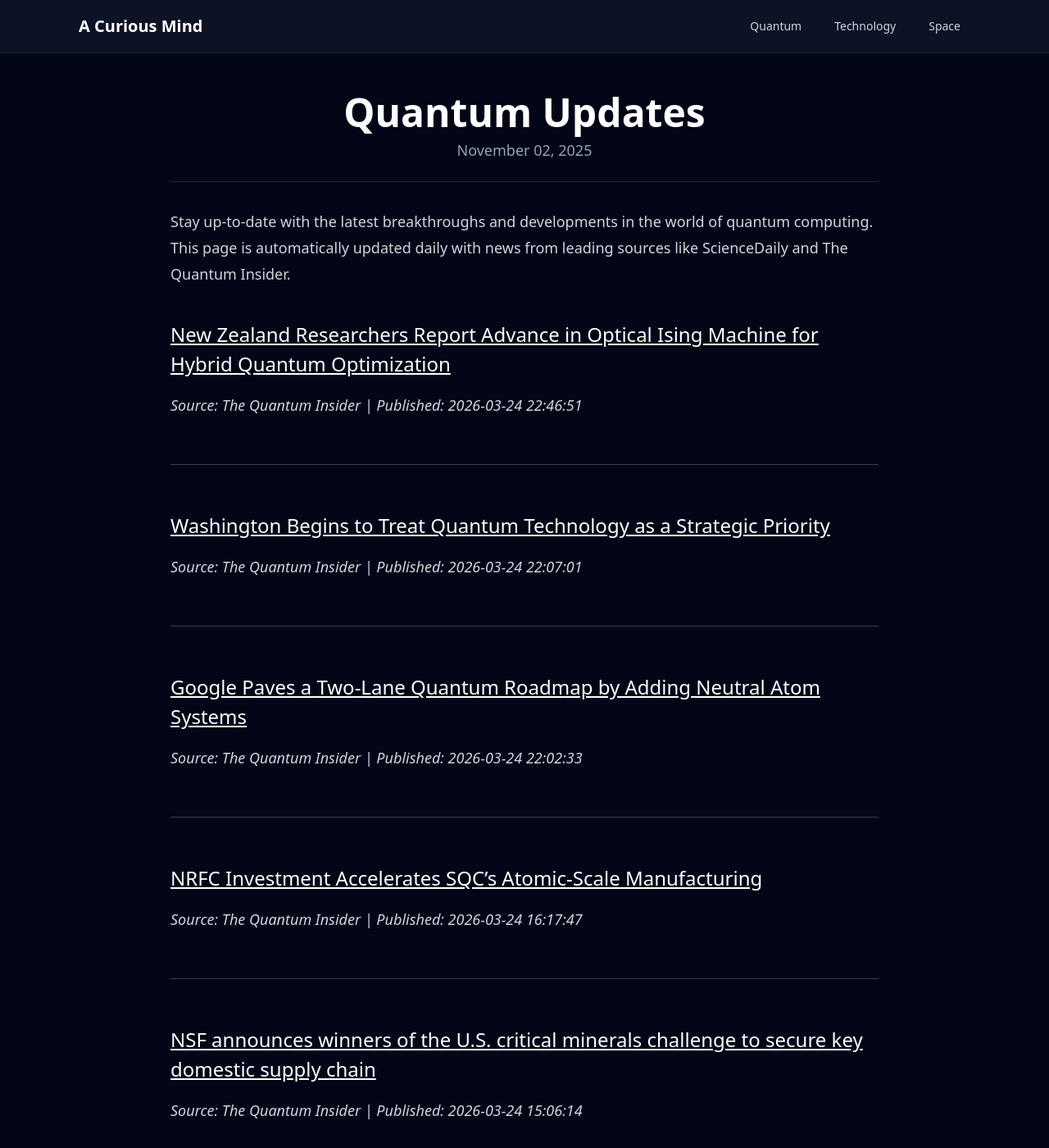
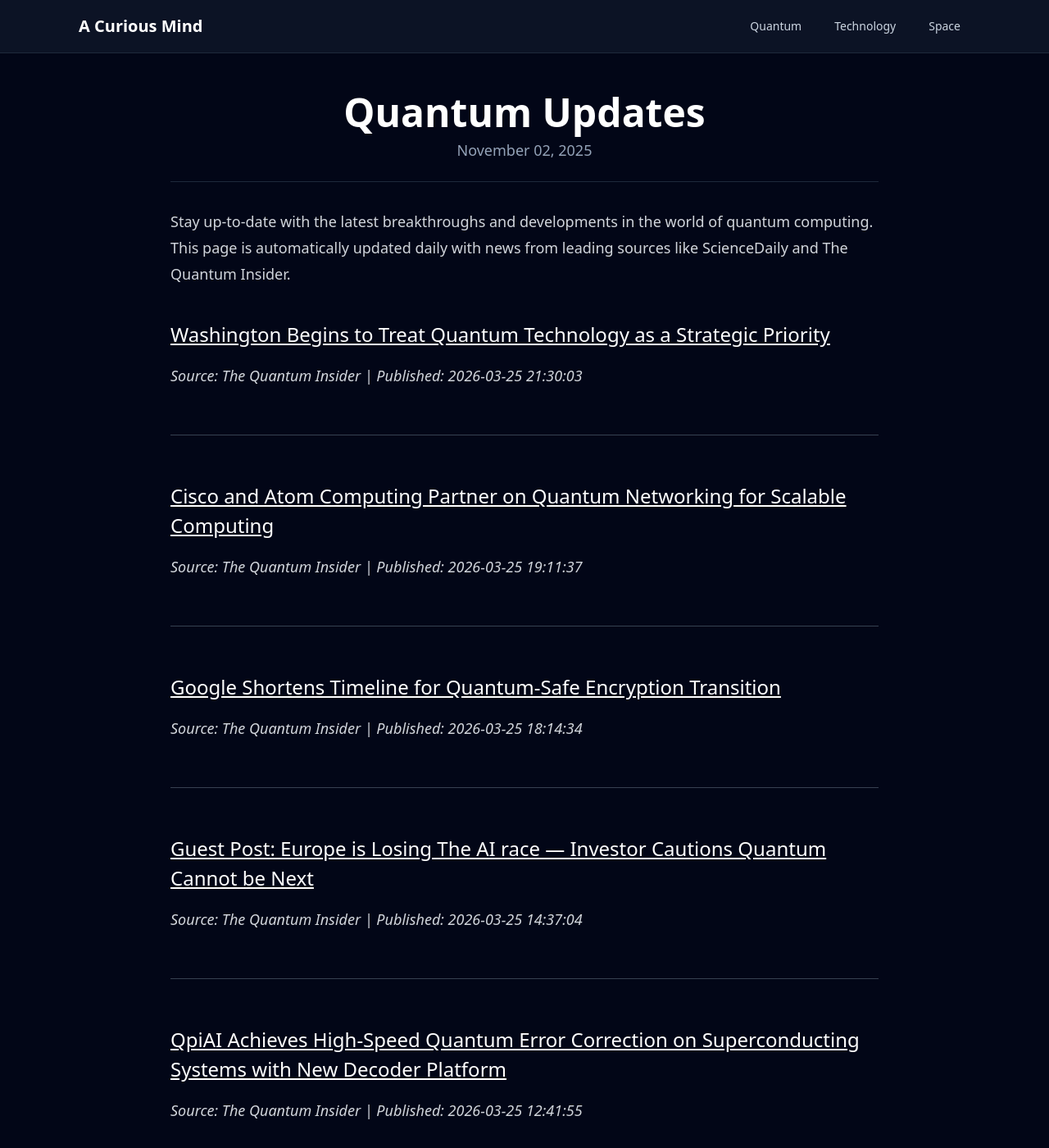
Before and after one commit to onehl7/onehl7.github.io, a Jekyll site: the page built from _posts/2025-11-02-quantum-updates.md, in a window 1280 px wide and 1400 px high. Shown: the whole window at 82% size. Built offline with Jekyll 4.4.1, drawn with Linux system fonts in a browser that asks for light colours; nearby versions of some CDN libraries.

Commit message:
Update quantum news data

```diff
--- a/_data/quantum_news.json
+++ b/_data/quantum_news.json
@@ -1,33 +1,33 @@
 [
   {
     "source": "The Quantum Insider",
-    "title": "New Zealand Researchers Report Advance in Optical Ising Machine for Hybrid Quantum Optimization",
-    "link": "https://thequantuminsider.com/2026/03/24/new-zealand-researchers-report-advance-in-optical-ising-machine-for-hybrid-quantum-optimization/",
-    "published": "2026-03-24 22:46:51"
+    "title": "Washington Begins to Treat Quantum Technology as a Strategic Priority",
+    "link": "https://thequantuminsider.com/2026/03/25/washington-begins-to-treat-quantum-technology-as-a-strategic-priority-2/",
+    "published": "2026-03-25 21:30:03"
   },
   {
     "source": "The Quantum Insider",
-    "title": "Washington Begins to Treat Quantum Technology as a Strategic Priority",
-    "link": "https://thequantuminsider.com/2026/03/24/washington-begins-to-treat-quantum-technology-as-a-strategic-priority/",
-    "published": "2026-03-24 22:07:01"
+    "title": "Cisco and Atom Computing Partner on Quantum Networking for Scalable Computing",
+    "link": "https://thequantuminsider.com/2026/03/25/atom-computing-cisco-distributed-quantum-collaboration/",
+    "published": "2026-03-25 19:11:37"
   },
   {
     "source": "The Quantum Insider",
-    "title": "Google Paves a Two-Lane Quantum Roadmap by Adding Neutral Atom Systems",
-    "link": "https://thequantuminsider.com/2026/03/24/google-paves-a-two-lane-quantum-roadmap-by-adding-neutral-atom-systems/",
-    "published": "2026-03-24 22:02:33"
+    "title": "Google Shortens Timeline for Quantum-Safe Encryption Transition",
+    "link": "https://thequantuminsider.com/2026/03/25/google-shortens-timeline-for-quantum-safe-encryption-transition/",
+    "published": "2026-03-25 18:14:34"
   },
   {
     "source": "The Quantum Insider",
-    "title": "NRFC\u00a0Investment\u00a0Accelerates\u00a0SQC\u2019s\u00a0Atomic-Scale\u00a0Manufacturing",
-    "link": "https://thequantuminsider.com/2026/03/24/nrfc-investment-accelerates-sqcs-atomic-scale-manufacturing/",
-    "published": "2026-03-24 16:17:47"
+    "title": "Guest Post: Europe is Losing The AI race \u2014 Investor Cautions Quantum Cannot be Next",
+    "link": "https://thequantuminsider.com/2026/03/25/guest-post-europe-is-losing-the-ai-race-investor-cautions-quantum-cannot-be-next/",
+    "published": "2026-03-25 14:37:04"
   },
   {
     "source": "The Quantum Insider",
-    "title": "NSF announces winners of the U.S. critical minerals challenge to secure key domestic supply chain",
-    "link": "https://thequantuminsider.com/2026/03/24/nsf-announces-winners-us-critical-minerals-challenge-secure-domestic-supply-chain/",
-    "published": "2026-03-24 15:06:14"
+    "title": "QpiAI Achieves High-Speed Quantum Error Correction on Superconducting Systems with New Decoder Platform",
+    "link": "https://thequantuminsider.com/2026/03/25/qpiai-high-speed-quantum-error-correction-decoder/",
+    "published": "2026-03-25 12:41:55"
   },
   {
     "source": "ScienceDaily (Quantum Computing)",
```
